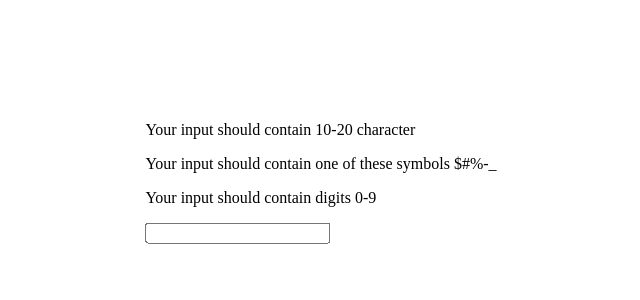
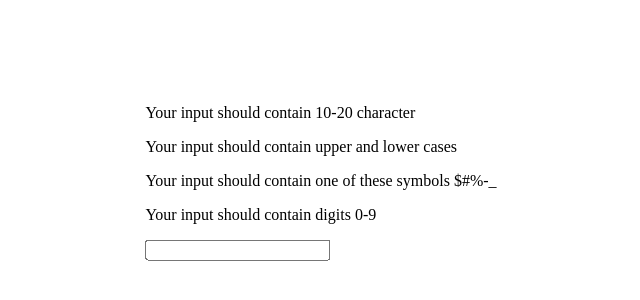
Before and after one commit to MassiGy/regex, a plain HTML site: page passwordValidation/index.html in a window 1280 px wide. Shown: the part 226-526 px from the top of the page, without its empty margins (327-967 px from the left). Drawn offline with Linux system fonts and the light colour scheme.

Commit message:
complex regex password validation

```diff
--- a/passwordValidation/index.html
+++ b/passwordValidation/index.html
@@ -29,6 +29,7 @@
 <body>
     <form class="form" novalidate  autocomplete="off">
         <p>Your input should contain 10-20 character</p>
+        <p>Your input should contain upper and lower cases</p>
         <p>Your input should contain one of these symbols $#%-_</p>
         <p>Your input should contain digits 0-9</p>
         <input type="password"  id="input" >
--- a/passwordValidation/script.js
+++ b/passwordValidation/script.js
@@ -13,16 +13,25 @@ let feedback = document.querySelector('#feedback');
 // now we need to defind the schema of a good password,
 // in other words we need to define the search pattern which a good password will be built upon
 
-// // methode one: the user password should be like: string(or not) +( one_char_of(-_#$%) || a digit ) + string
-//  let password_regex = /\w?[-_#$%0-9]\w/;
+// method one: the user password should be like: string(or not) +( at_least_one_char_of(-_#$%) || at_least_a_digit ) + string
+ let password_regex = /\w?[-_#$%0-9]\w/;
 
-// methode two   : the user password should be like : string(or not) +( one_char_of(-_#$%) && a digit ) + string
- let password_regex_1=/\w?[-_#$%]\w/
+// method two   : the user password should be like: string(or not) +( at_least_one_char_of(-_#$%) && atleast_a_digit ) + string
+ let password_regex_1=/\w?[-_#$%.?]\w/
  let password_regex_2=/\w?[0-9]\w/
 
+// method three : it is the same as the second one but this time we need to be sure that the use will use lower case
+//                  and uppercase letters, it is an extention for the second method
+ let password_regex_for_uppercases=/\w?[A-Z]\w/
+ let password_regex_for_lowercases=/\w?[a-z]\w/
+
+
+
+// we will use method three
 function validator() {
         if(password_regex_1.test(input.value) && password_regex_2.test(input.value)
-             && input.value.length >= 10 && input.value.length <= 20){
+             && password_regex_for_lowercases.test(input.value) && password_regex_for_uppercases.test(input.value)
+             && input.value.length >= 10 && input.value.length <= 20)   {
             feedback.innerHTML="valid";
             feedback.classList.remove("invalid");
             feedback.classList.add("valid");
```
